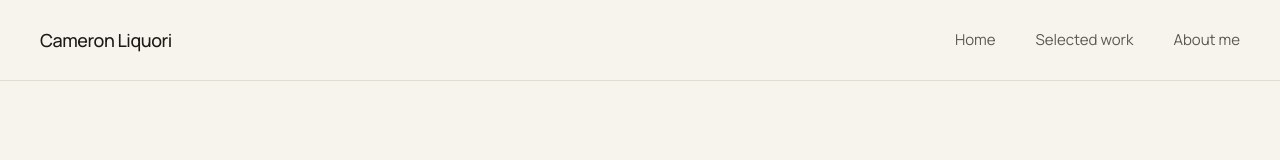
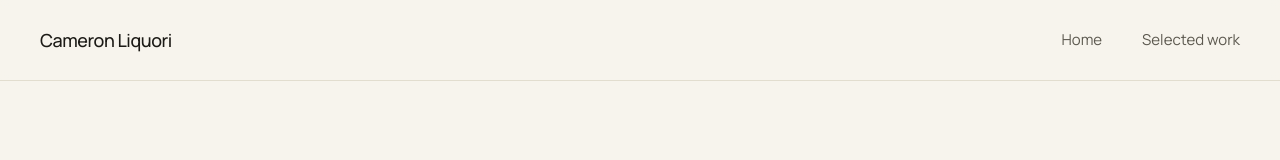
Before and after one commit to cameronliquori/Cameron-portfolio, a Next.js app: page / in a window 1280 px wide. Shown: the top 160 px of the page. Built offline with nearby package versions, Linux system fonts and the light colour scheme.

Commit message:
Update Nav.tsx

```diff
--- a/components/Nav.tsx
+++ b/components/Nav.tsx
@@ -3,7 +3,6 @@ import Link from "next/link";
 const links = [
   { href: "/", label: "Home" },
   { href: "/#work", label: "Selected work" },
-  { href: "/about", label: "About me" },
 ];
 
 export default function Nav() {
```
